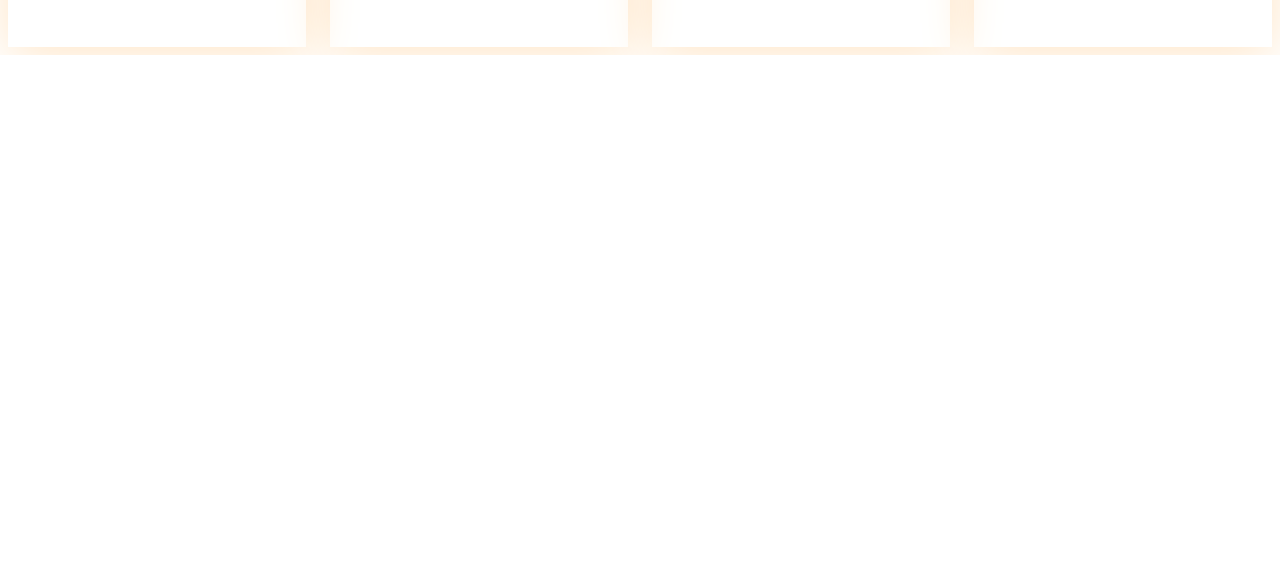
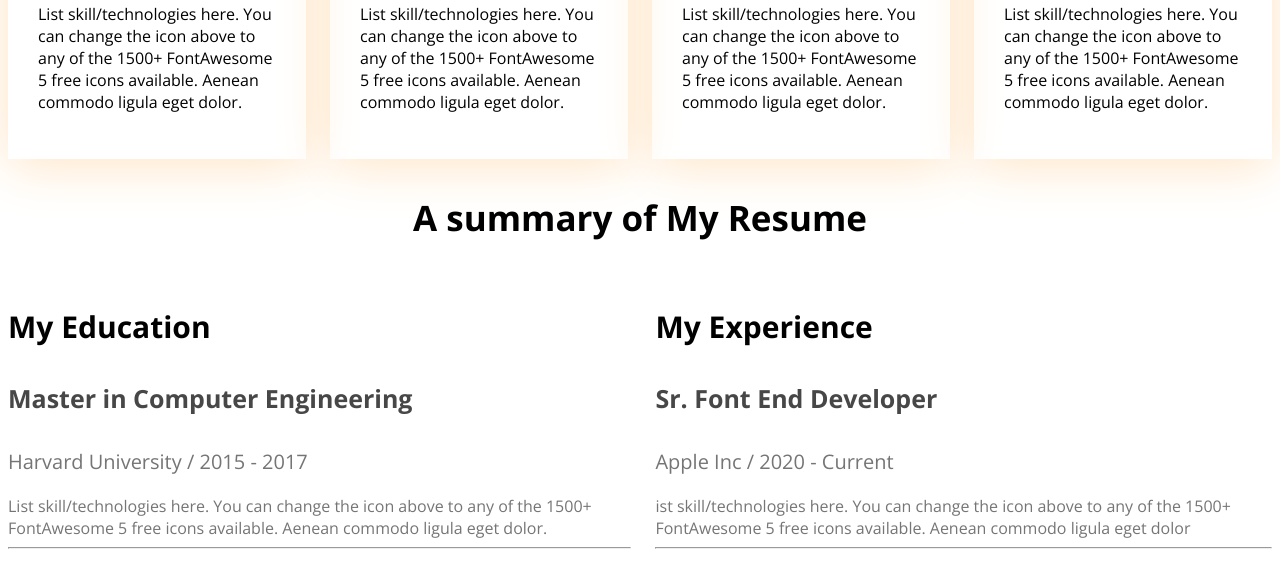
Before and after one commit to Epshita-Solaiman/Web-Dev-Portfolio, a plain HTML site: page index.html in a window 1280 px wide. Shown: the part 2210-2789 px from the top of the page. Before the commit the page ends 2265 px from the top, so only its background shows below. Drawn offline with nearby package versions, Linux system fonts and the light colour scheme.

Commit message:
Resume style added

```diff
--- a/index.html
+++ b/index.html
@@ -69,6 +69,7 @@
             <p>I have more than 10 years experience building software for clients all over the world. Below is a quick overview of my main technical skill sets and technologies i use. Want to find out more about my experience? Check out my online resume and project portfolio.</p>
            </div>
         </section>
+        <section>
          <div class="skill-container">
             <div class="skill">
                 <img src="images/icons/js.png" alt="">
@@ -91,6 +92,64 @@
                 <p class="skill-description">List skill/technologies here. You can change the icon above to any of the 1500+ FontAwesome 5 free icons available. Aenean commodo ligula eget dolor.</p>
             </div>
          </div>
+         <div class="resume">
+            <h3 class="resume-title">A summary of My Resume</h3>
+            <div class="resume-container">
+                <div class="resume-column">
+
+                    <h3>My Education</h3>
+
+                    <resume-column-title></resume-column-title>
+                    <div class="experience">
+                        <h4 class="experience-title">Master in Computer Engineering</h4>
+                        <div class="experience-sub-title">Harvard University / 2015 - 2017</div>
+                        <div class="experience-description">List skill/technologies here. You can change the icon above
+                            to any of the 1500+ FontAwesome 5 free icons available. Aenean commodo ligula eget dolor.</div>
+                    </div>
+                    <hr>
+                    <div class="experience">
+                        <h4 class="experience-title">Master in Computer Engineering</h4>
+                        <div class="experience-sub-title">Harvard University / 2015 - 2017</div>
+                        <div class="experience-description">List skill/technologies here. You can change the icon above
+                            to any of the 1500+ FontAwesome 5 free icons available. Aenean commodo ligula eget dolor.</div>
+                    </div>
+                    <hr>
+                    <div class="experience">
+                        <h4 class="experience-title">Master in Computer Engineering</h4>
+                        <div class="experience-sub-title">Harvard University / 2015 - 2017</div>
+                        <div class="experience-description">List skill/technologies here. You can change the icon above
+                            to any of the 1500+ FontAwesome 5 free icons available. Aenean commodo ligula eget dolor.</div>
+                    </div>
+
+                </div>
+                <div class="resume-column">
+                    <h3>My Experience</h3>
+                    <resume-column-title></resume-column-title>
+                    <div class="experience">
+                        <h4 class="experience-title">Sr. Font End Developer</h4>
+                        <div class="experience-sub-title">Apple Inc / 2020 - Current</div>
+                        <div class="experience-description">ist skill/technologies here. You can change the icon above
+                            to any of the 1500+ FontAwesome 5 free icons available. Aenean commodo ligula eget dolor</div>
+                    </div>
+                    <hr>
+                    <div class="experience">
+                        <h4 class="experience-title">Sr. Font End Developer</h4>
+                        <div class="experience-sub-title">Apple Inc / 2020 - Current</div>
+                        <div class="experience-description">ist skill/technologies here. You can change the icon above
+                            to any of the 1500+ FontAwesome 5 free icons available. Aenean commodo ligula eget dolor</div>
+                    </div>
+                    <hr>
+                    <div class="experience">
+                        <h4 class="experience-title">Sr. Font End Developer</h4>
+                        <div class="experience-sub-title">Apple Inc / 2020 - Current</div>
+                        <div class="experience-description">ist skill/technologies here. You can change the icon above
+                            to any of the 1500+ FontAwesome 5 free icons available. Aenean commodo ligula eget dolor</div>
+                    </div>
+                </div>
+            </div>
+            <div><button class="btn-primary2">Download Cv</button></div>
+        </section>
+
     </main>
     <footer>
 
--- a/styles/style.css
+++ b/styles/style.css
@@ -140,3 +140,47 @@ main section{
     padding: 30px;
    box-shadow: 0px 6px 50px 0px bisque;
 }
+.resume-container{
+    display: flex;
+    gap: 24px;
+}
+.resume-container h3{
+    font-size: 30px;
+    font-weight: bold;
+}
+.resume-title{
+    font-size: 35px;
+    font-weight: bold;
+    text-align: center;
+
+}
+.experience-title{
+    font-size: 25px;
+    font-weight: bold;
+    color: #474747;
+
+}
+.experience-sub-title{
+    font-size: 20px;
+    font-weight: 600px;
+    color: #757575;
+    margin-bottom: 20px;
+
+}
+.experience-description{
+    font-size: 16px;
+    font-weight: 500px;
+    color: #757575;
+}
+
+
+.btn-primary2{
+    background-color: #FD6E0A;
+    font-weight: bold;
+    color: white;
+    padding: 18px 35px;
+    border-radius: 5px;
+    font-size: 20px;
+    border: none;
+    margin: 50px  0px 600px 600px;
+}
```
